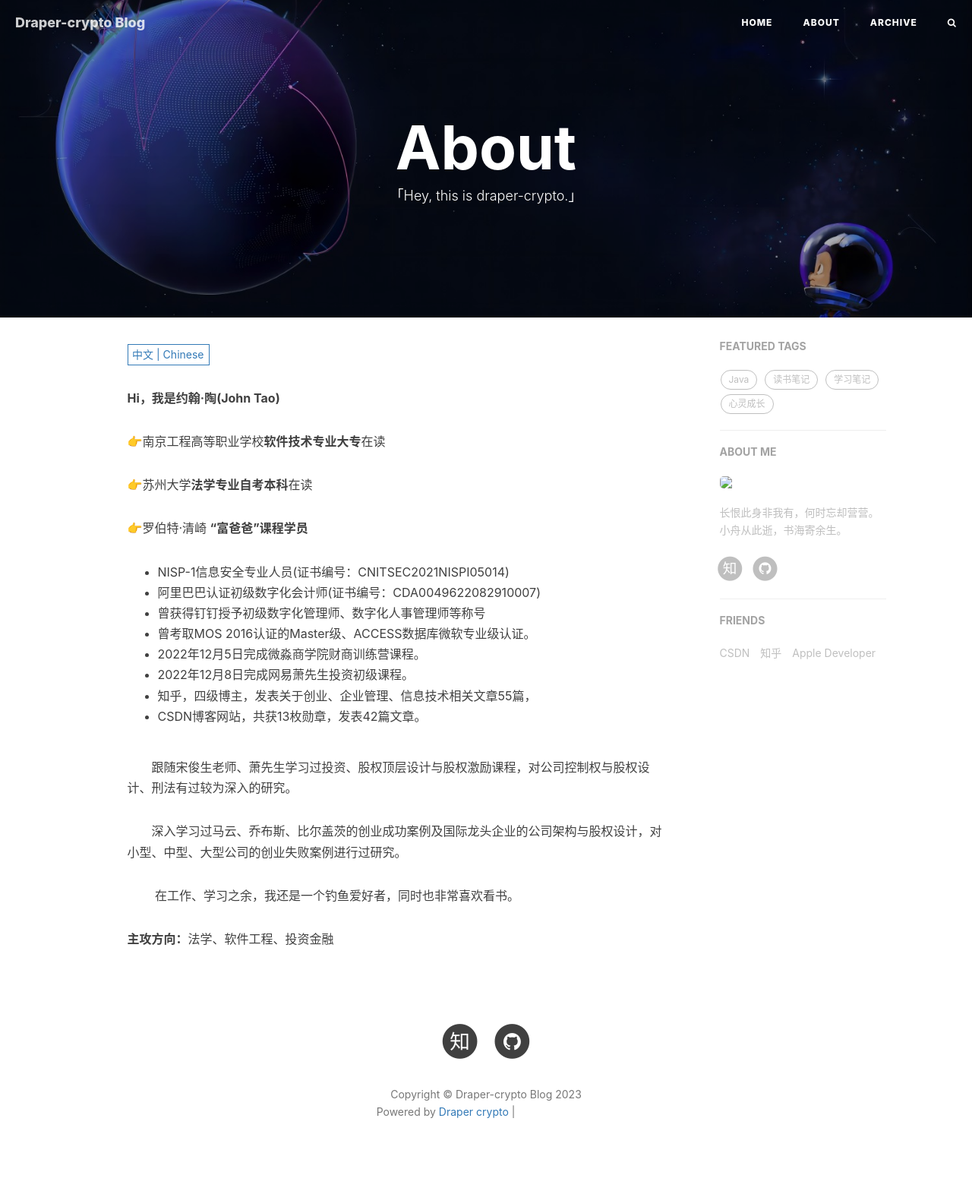
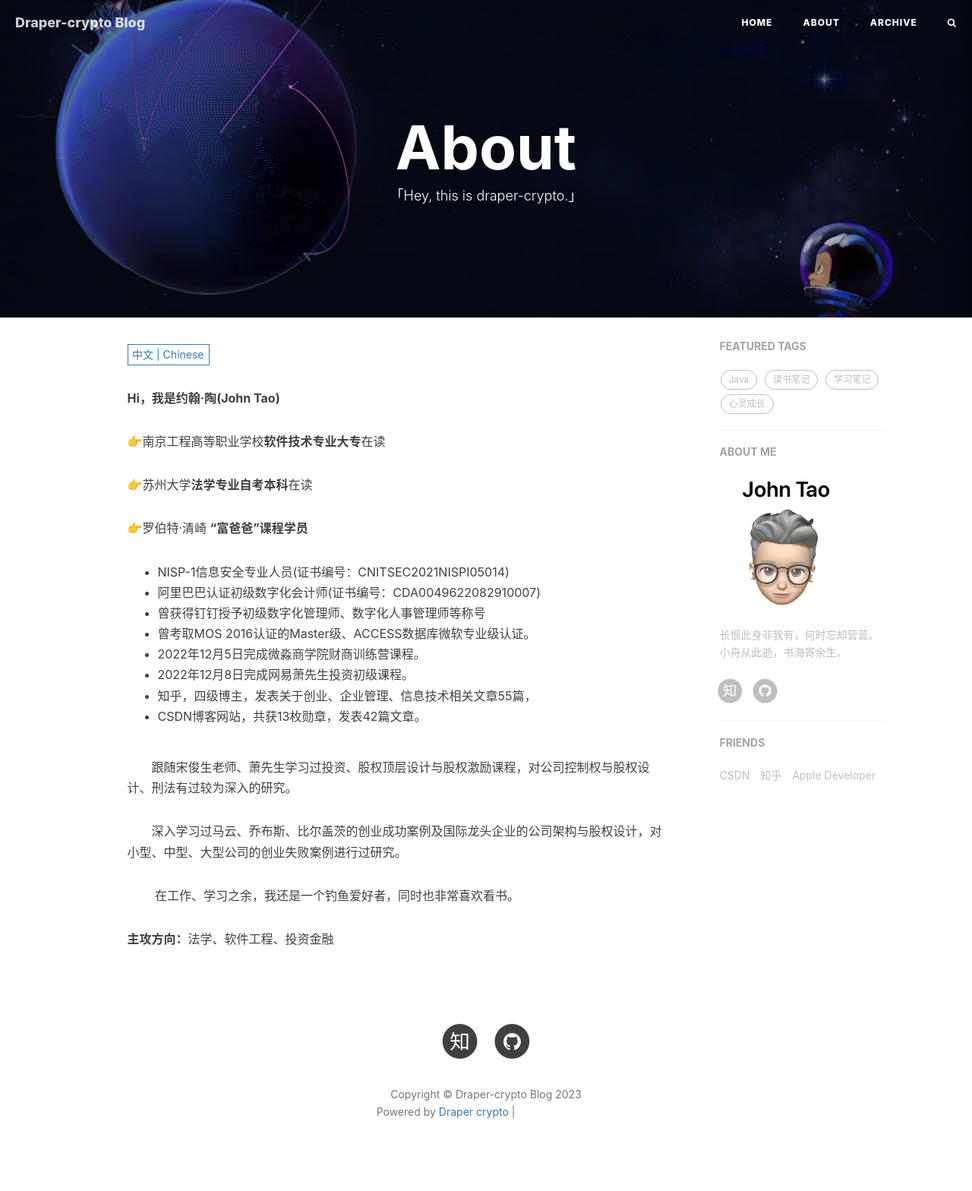
Before and after one commit to Draper-crypto/Draper-crypto.github.io, a Jekyll site: the page built from about.html, in a window 1280 px wide. Shown: the whole page at 76% size. Built offline with Jekyll 4.4.1, drawn with Linux system fonts in a browser that asks for light colours; nearby versions of some CDN libraries; comment, search, counter and statistics services are not loaded; grey boxes are pictures that could not be loaded.

Commit message:
更新 _config.yml

```diff
--- a/_config.yml
+++ b/_config.yml
@@ -69,7 +69,7 @@
 # Sidebar settings
 sidebar: true # whether or not using Sidebar.
 sidebar-about-description: "长恨此身非我有，何时忘却营营。<br> 小舟从此逝，书海寄余生。"
-sidebar-avatar: img/about.jpg # use absolute URL, seeing it's used in both `/` and `/about/`
+sidebar-avatar: https://www.draper-crypto.top/img/about.jpg # use absolute URL, seeing it's used in both `/` and `/about/`
 
 # Featured Tags
 featured-tags: true # whether or not using Feature-Tags
```
